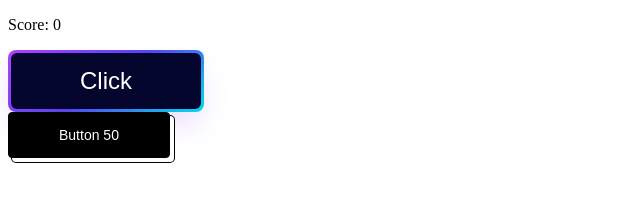
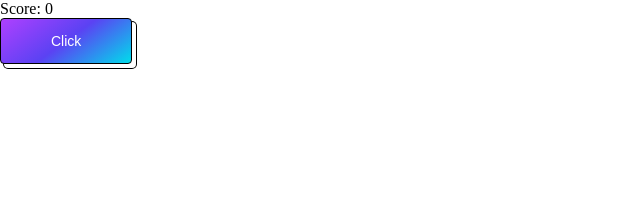
Before and after one commit to Tamila57/jsProject, a plain HTML site: page index.html in a window 1280 px wide. Shown: the whole page, without its empty margins (0-640 px from the left). Drawn offline with Linux system fonts and the light colour scheme.

Commit message:
add some js functionality, clicker works

```diff
--- a/index.css
+++ b/index.css
@@ -1,10 +1,16 @@
+* {
+  margin: 0;
+  padding: 0;
+  box-sizing: border-box;
+}
 
 
-/* CSS */
+
+
+
 .button-50 {
   appearance: button;
-  background-color: #000;
-  background-image: none;
+  background-image: linear-gradient(144deg, #af40ff, #5b42f3 50%, #00ddeb);
   border: 1px solid #000;
   border-radius: 4px;
   box-shadow: #fff 4px 4px 0 0,#000 4px 4px 0 1px;
@@ -51,64 +57,3 @@
     padding: 12px 50px;
   }
 }
-
-
-
-
-
-
-
-
-
-
-
-
-/* CSS */
-.button-64 {
-  align-items: center;
-  background-image: linear-gradient(144deg, #af40ff, #5b42f3 50%, #00ddeb);
-  border: 0;
-  border-radius: 8px;
-  box-shadow: rgba(151, 65, 252, 0.2) 0 15px 30px -5px;
-  box-sizing: border-box;
-  color: #ffffff;
-  display: flex;
-  font-family: Phantomsans, sans-serif;
-  font-size: 20px;
-  justify-content: center;
-  line-height: 1em;
-  max-width: 100%;
-  min-width: 140px;
-  padding: 3px;
-  text-decoration: none;
-  user-select: none;
-  -webkit-user-select: none;
-  touch-action: manipulation;
-  white-space: nowrap;
-  cursor: pointer;
-}
-
-.button-64:active,
-.button-64:hover {
-  outline: 0;
-}
-
-.button-64 span {
-  background-color: rgb(5, 6, 45);
-  padding: 16px 24px;
-  border-radius: 6px;
-  width: 100%;
-  height: 100%;
-  transition: 300ms;
-}
-
-.button-64:hover span {
-  background: none;
-}
-
-@media (min-width: 768px) {
-  .button-64 {
-    font-size: 24px;
-    min-width: 196px;
-  }
-}
--- a/index.html
+++ b/index.html
@@ -12,10 +12,7 @@
 <body>
 
     <p class = "score"> Score: 0</p>
-
-
-    <button class="button-64" role="button"><span class="text">Click</span></button>
-    <button class="button-50" role="button">Button 50</button>
+    <button class="button-50" role="button">Click</button>
 
 
 
--- a/index.js
+++ b/index.js
@@ -0,0 +1,14 @@
+const button = document.querySelector(".button-50");
+let result = document.querySelector(".score");
+
+button.onclick = clickBtn;
+let score = 0;
+
+function clickBtn(){
+    score++;
+    result.firstChild.data = "Score: " + score;
+
+    if(score === 20){
+        alert("congrats")
+    }
+}
```
